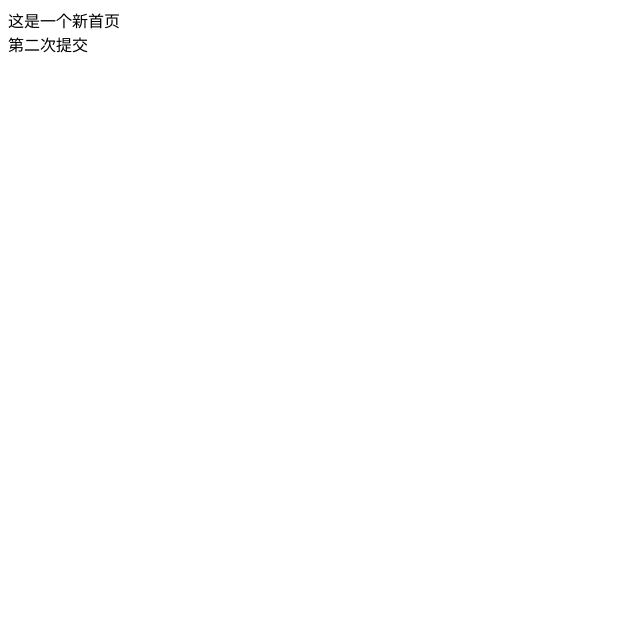
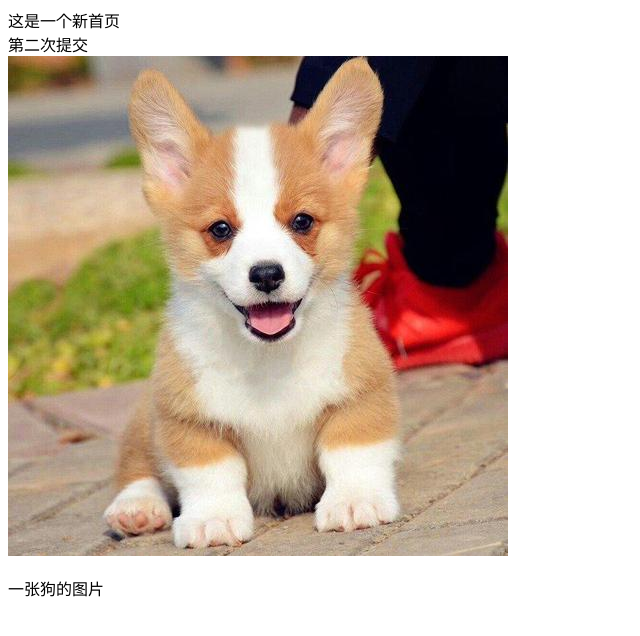
Before and after one commit to footstepmax/gitStudy, a plain HTML site: page index.html in a window 1280 px wide. Shown: the whole page, without its empty margins (0-640 px from the left). Drawn offline with Linux system fonts and the light colour scheme.

Commit message:
added a picture of a dog

```diff
--- a/index.html
+++ b/index.html
@@ -10,6 +10,9 @@
 <body>
     <div>这是一个新首页</div>
     <div>第二次提交</div>
+    <img src="dog.jpg" alt="">
+    <br>
+    <p>一张狗的图片</p>
 </body>
 
 </html>
```
Also changed, not shown: dog.jpg (added).
